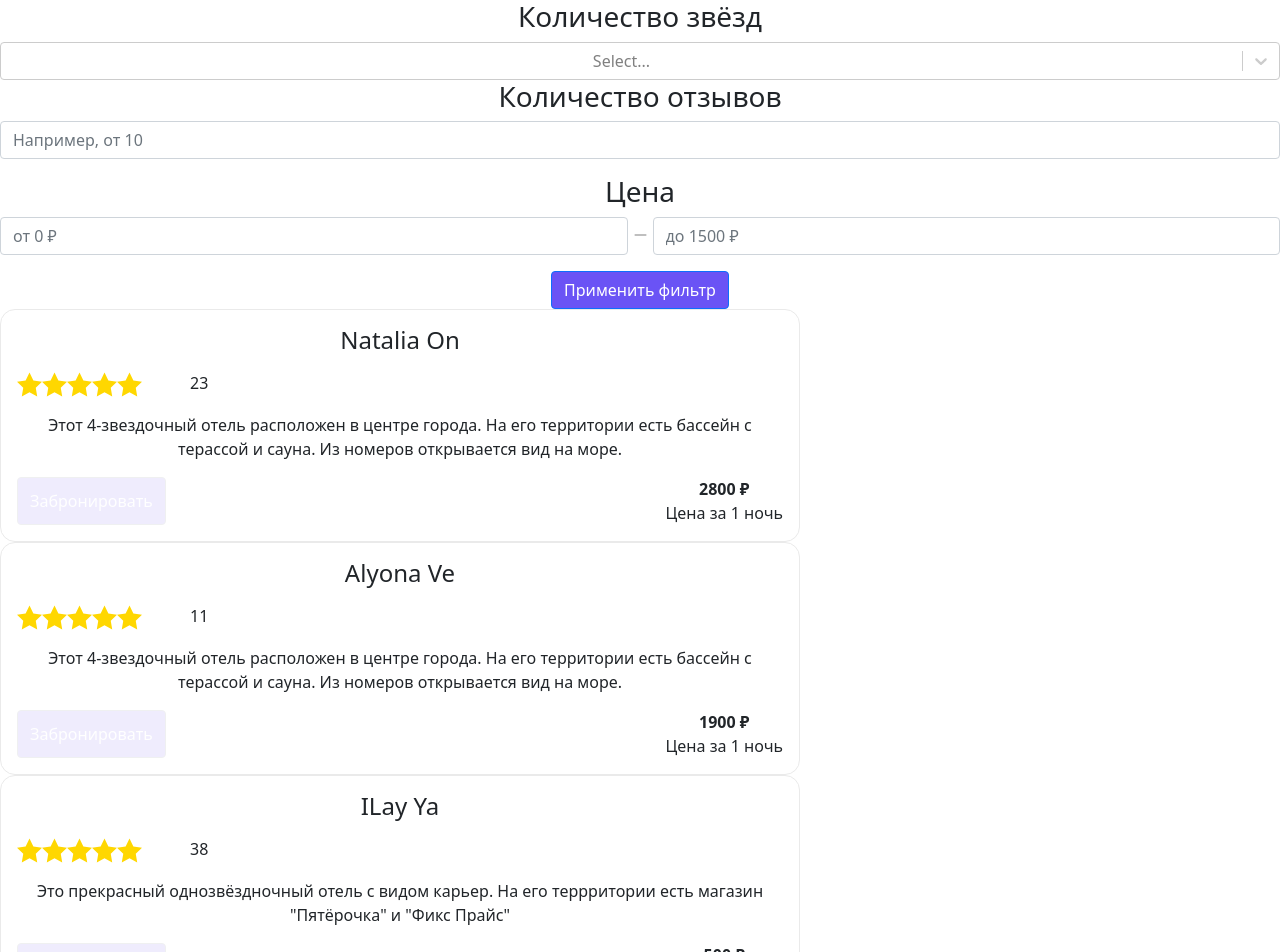
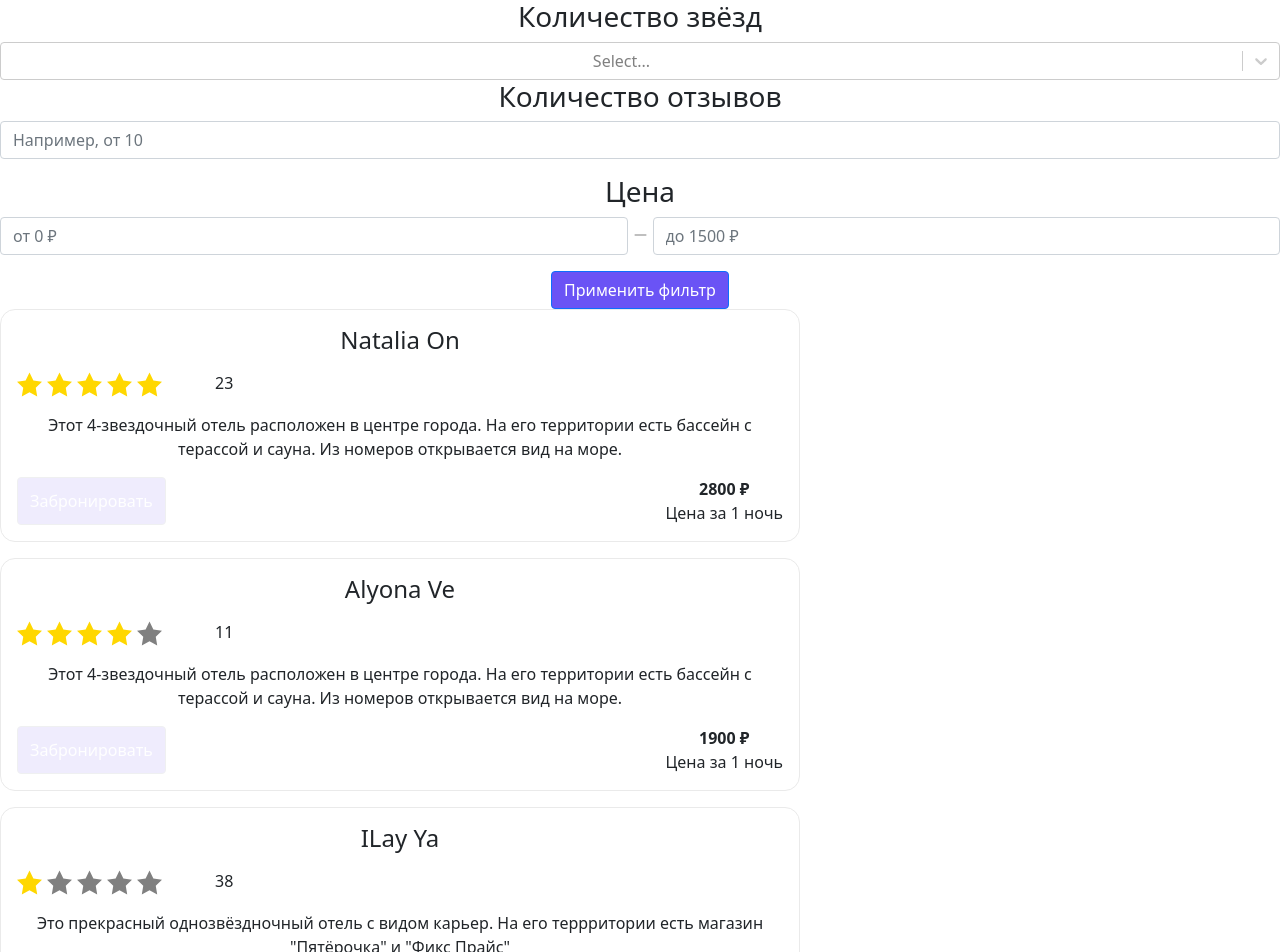
Before and after one commit to weltkind6/hotel-filter, a React (Create React App) app: page / in a window 1280 px wide. Shown: the top 952 px of the page. Built offline with nearby package versions, Linux system fonts and the light colour scheme.

Commit message:
render star rating xD

```diff
--- a/src/App.js
+++ b/src/App.js
@@ -1,10 +1,11 @@
-import React from 'react'
+import React, {useState} from 'react'
 import './App.css';
 import Reviews from "./Components/Reviews/Reviews";
 import Filter from "./Components/Filter";
 
 function App() {
 
+    const [priceFilter, setPriceFilter] = useState([])
 
     return (
         <div className="App">
--- a/src/Components/Filter.jsx
+++ b/src/Components/Filter.jsx
@@ -3,15 +3,24 @@ import './Filter.css'
 import Example from "../index";
 import ReviewsCount from "./ReviewsCount/ReviewsCount";
 import Price from "./Price/Price";
+import {reviewsData} from "../UI/data";
 
 const Filter = () => {
+    const filterByPrice = () => {
+        console.log(reviewsData.sort((a, b) => a.price < b.price ? 1 : -1))
+    }
     return (
         <div>
             <h3>Количество звёзд</h3>
             <Example/>
             <ReviewsCount/>
             <Price/>
-            <button type="button" className="btn btn-primary">Применить фильтр</button>
+            <button
+                type="button"
+                className="btn btn-primary"
+                onClick={filterByPrice}
+            >Применить фильтр
+            </button>
         </div>
     );
 };
--- a/src/Components/Price/Price.jsx
+++ b/src/Components/Price/Price.jsx
@@ -4,20 +4,33 @@ import {Line} from "../../Icons/Icons";
 export
 
 const Price = () => {
+
     return (
         <div>
             <h3>Цена</h3>
             <div className='input-block'>
                 <div className="input-group mb-3">
-                    <input type="text" className="form-control" placeholder="от 0 ₽" aria-label="Username"
-                           aria-describedby="basic-addon1"/>
+                    <input
+                        type="text"
+                        className="form-control"
+                        placeholder="от 0 ₽"
+                        aria-label="Username"
+                        aria-describedby="basic-addon1"
+                        onChange={e => console.log(e.target.value)}
+                    />
                 </div>
                 <div>
                     <Line/>
                 </div>
                 <div className="input-group mb-3">
-                    <input type="text" className="form-control" placeholder="до 1500 ₽" aria-label="Username"
-                           aria-describedby="basic-addon1"/>
+                    <input
+                        type="text"
+                        className="form-control"
+                        placeholder="до 1500 ₽"
+                        aria-label="Username"
+                        aria-describedby="basic-addon1"
+                        onChange={e => console.log(e.target.value)}
+                    />
                 </div>
             </div>
         </div>
--- a/src/Components/Reviews/Reviews.css
+++ b/src/Components/Reviews/Reviews.css
@@ -4,6 +4,7 @@
     padding: 1em;
     border: 1px solid rgba(234, 234, 234, 1);
     border-radius: 15px;
+    margin-bottom: 1em;
 }
 .reviews-rate {
     display: flex;
--- a/src/Components/Reviews/Reviews.jsx
+++ b/src/Components/Reviews/Reviews.jsx
@@ -1,24 +1,57 @@
 import React from 'react';
 import './Reviews.css'
-import Like from "../../Icons/Icons";
+import Star, {StarEmpty} from "../../Icons/Icons";
 import {reviewsData} from "../../UI/data";
 
 
 const Reviews = () => {
 
+    const starsRender = (count) => {
+        if (count === 1) {
+            return <div style={{display: 'flex'}}>
+                <Star/> <StarEmpty/> <StarEmpty/> <StarEmpty/> <StarEmpty/>
+            </div>;
+        } else if (count === 2) {
+            return (
+                <div style={{display: 'flex'}}>
+                    <Star/> <Star/> <StarEmpty/> <StarEmpty/> <StarEmpty/>
+                </div>
+            );
+        } else if (count === 3) {
+            return (
+                <div style={{display: 'flex'}}>
+                    <Star/> <Star/> <Star/> <StarEmpty/> <StarEmpty/>
+                </div>
+            );
+        } else if (count === 4) {
+            return (
+                <div style={{display: 'flex'}}>
+                    <Star/> <Star/> <Star/> <Star/> <StarEmpty/>
+                </div>
+            );
+        } else if (count === 5) {
+            return (
+                <div>
+                    <div style={{display: 'flex'}}>
+                        <Star/> <Star/> <Star/> <Star/> <Star/>
+                    </div>
+                </div>
+            );
+        }
+    };
+
 
     return (
         <div className='reviews'>
-            {reviewsData.map(review => <div className="reviews__wrapper">
+            {reviewsData.map(review => <div className="reviews__wrapper" key={review.id}>
                 <div className="reviews__body">
                     <h4>{review.name}</h4>
                     <div className='reviews-rate'>
-                        <Like/>
+                        {starsRender(review.stars)}
                         <div style={{marginLeft: '3em'}}>{review.count}</div>
                     </div>
                     <p>{review.body}</p>
                 </div>
-
 
                 <div className='booking-block'>
                     <button type="button" className="btn btn-secondary">
--- a/src/Icons/Icons.jsx
+++ b/src/Icons/Icons.jsx
@@ -3,19 +3,23 @@ import {ImStarFull} from "react-icons/im";
 import {AiOutlineLine} from "react-icons/ai";
 
 
-const Like = () => {
+const Star = () => {
     return (
         <div>
-            <ImStarFull style={{color: 'gold', fontSize: '25px'}}/>
-            <ImStarFull style={{color: 'gold', fontSize: '25px'}}/>
-            <ImStarFull style={{color: 'gold', fontSize: '25px'}}/>
-            <ImStarFull style={{color: 'gold', fontSize: '25px'}}/>
-            <ImStarFull style={{color: 'gold', fontSize: '25px'}}/>
+            <ImStarFull style={{color: 'gold', fontSize: '25px', marginRight: '5px'}}/>
         </div>
     )
 }
 
-export default Like;
+export const StarEmpty = () => {
+    return (
+        <div>
+            <ImStarFull style={{color: 'gray', fontSize: '25px', marginRight: '5px'}}/>
+        </div>
+    )
+}
+
+export default Star;
 
 
 export const Line = () => {
```
Also changed, not shown: src/Components/ReviewsCount/ReviewsCount.jsx (+6 -2 lines).
